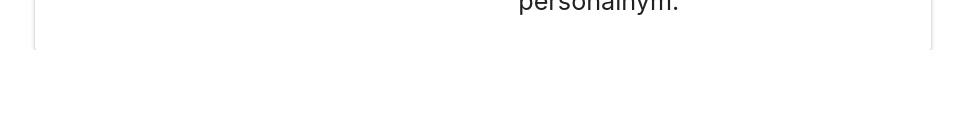
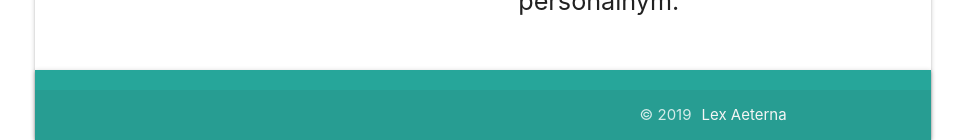
Before and after one commit to LexAeterna12321/Train-Through-Life, a React (Create React App) app: page /about in a window 1280 px wide. Shown: the part 883-1023 px from the top of the page, without its empty margins (157-1122 px from the left). Before the commit the page ends 933 px from the top, so only its background shows below. Built offline with nearby package versions, Linux system fonts and the light colour scheme.

Commit message:
footer in about section added

```diff
--- a/src/components/project/About.js
+++ b/src/components/project/About.js
@@ -1,13 +1,13 @@
 import React from "react";
-
+import Footer from "./Footer";
 const About = () => {
   return (
     <div className="container">
       <div className="col s12 m7">
         <h2 className="header">Informacje o aplikacji</h2>
 
-        <div className="card  center-aligned">
-          <div className="row ">
+        <div className="card center-aligned">
+          <div className="row">
             <div className="col s12 m6">
               <div
                 className="card-image "
@@ -38,6 +38,7 @@ const About = () => {
               </div>
             </div>
           </div>
+          <Footer />
         </div>
       </div>
     </div>
--- /dev/null
+++ b/src/components/project/Footer.js
@@ -0,0 +1,22 @@
+import React from "react";
+
+const Footer = () => {
+  return (
+    <footer class="page-footer teal lighten-1 z-depth-1">
+      <div class="footer-copyright">
+        <div class="container right-align">
+          © 2019
+          <a
+            class="grey-text text-lighten-4 right"
+            href="https://lexaeterna.000webhostapp.com/"
+            style={{ margin: "0 10px" }}
+          >
+            Lex Aeterna
+          </a>
+        </div>
+      </div>
+    </footer>
+  );
+};
+
+export default Footer;
```
